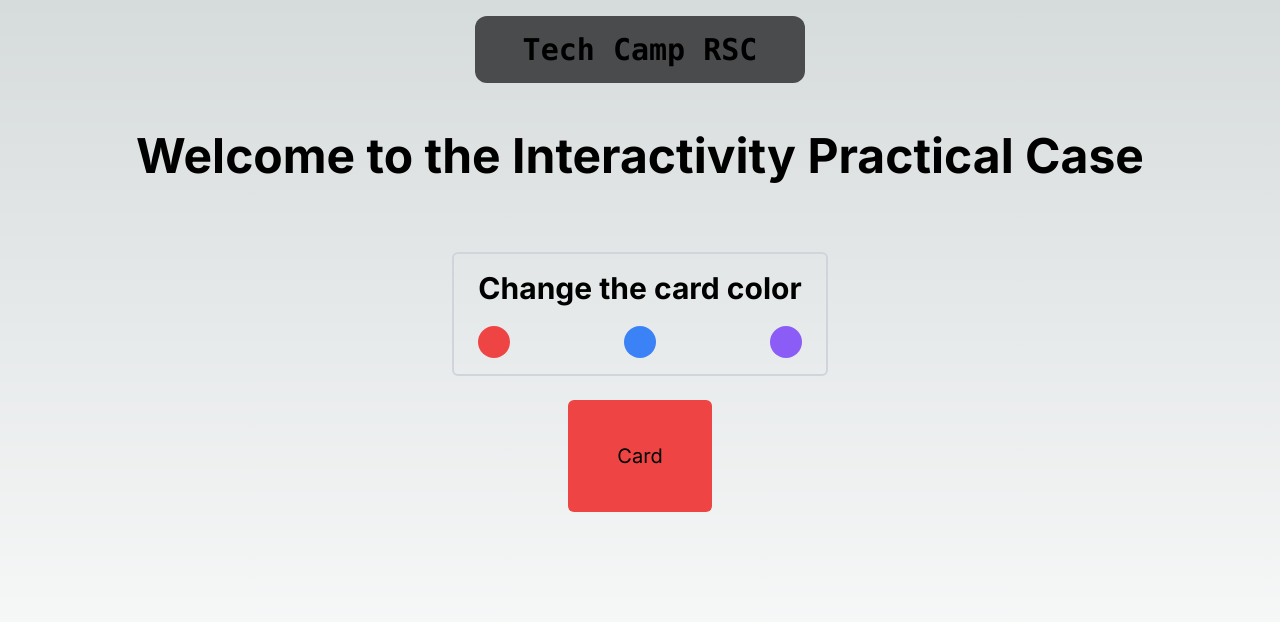
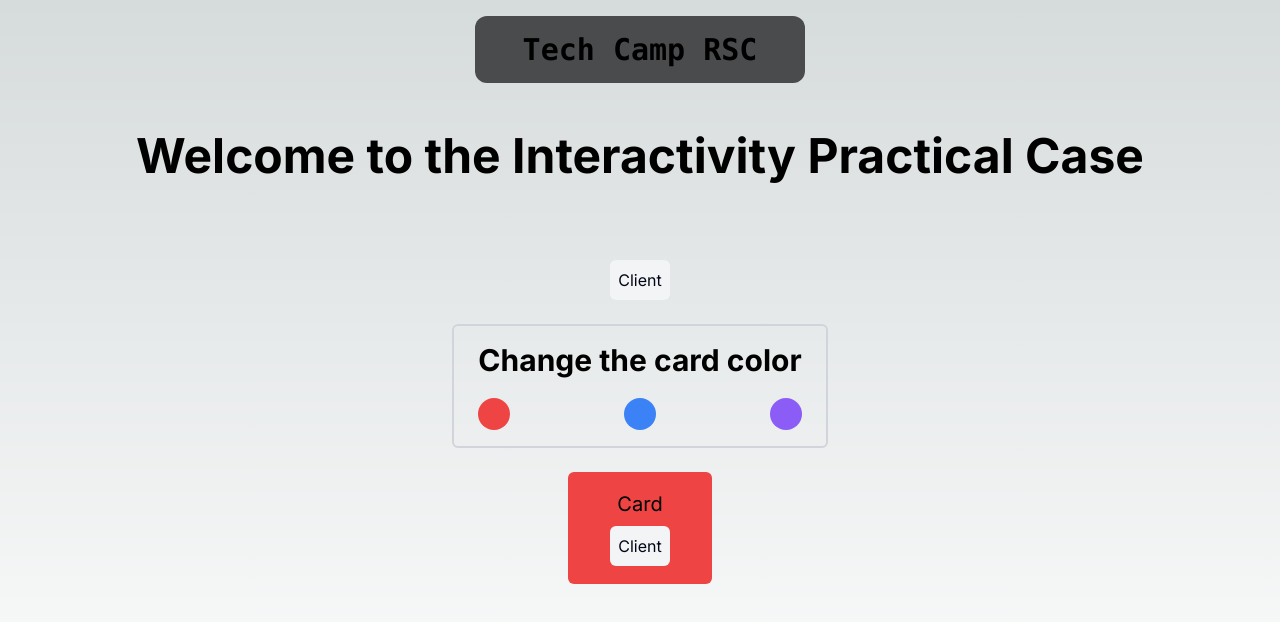
Before and after one commit to LorisQsd/Tech-Camp-RSC, a Next.js app: page /interactivity in a window 1280 px wide. Shown: the top 622 px of the page. Built offline with nearby package versions, Linux system fonts and the light colour scheme.

Commit message:
(interactivity): isolate the client boundary

```diff
--- /dev/null
+++ b/app/(main)/interactivity/_components/InteractivityClientComponent.tsx
@@ -0,0 +1,51 @@
+"use client";
+
+import { Colors } from "@/types/colors";
+import cn from "@/utils/cn";
+import { useState } from "react";
+import StandaloneChild from "./StandaloneChild";
+
+const InteractivityClientComponent = () => {
+  const [color, setColor] = useState<Colors>("red");
+
+  const handleButtonClick = (color: Colors) => () => setColor(color);
+
+  return (
+    <>
+      <article className="border-2 border-gray-300 rounded-md space-y-5 px-6 py-4">
+        <h2 className="text-3xl font-bold">Change the card color</h2>
+
+        <div className="flex justify-between">
+          <button
+            onClick={handleButtonClick("red")}
+            className="duration-150 hover:scale-110 rounded-full size-8 bg-red-500"
+          />
+          <button
+            onClick={handleButtonClick("blue")}
+            className="duration-150 hover:scale-110 rounded-full size-8 bg-blue-500"
+          />
+          <button
+            onClick={handleButtonClick("violet")}
+            className="duration-150 hover:scale-110 rounded-full size-8 bg-violet-500"
+          />
+        </div>
+      </article>
+      <div
+        className={cn(
+          "w-36 h-28 flex items-center justify-center rounded-md flex-col",
+          {
+            "bg-red-500": color === "red",
+            "bg-blue-500": color === "blue",
+            "bg-violet-500": color === "violet",
+          }
+        )}
+      >
+        <p className="text-xl">Card</p>
+        {/* Even if the StandaloneChild is server by default, it is evaluated as a client component because its parent (this component) uses the 'use client' directive. */}
+        <StandaloneChild />
+      </div>
+    </>
+  );
+};
+
+export default InteractivityClientComponent;
--- a/app/(main)/interactivity/page.tsx
+++ b/app/(main)/interactivity/page.tsx
@@ -1,54 +1,18 @@
-"use client";
-import { Colors } from "@/types/colors";
-import cn from "@/utils/cn";
-import { useState } from "react";
+import InteractivityClientComponent from "./_components/InteractivityClientComponent";
+import StandaloneChild from "./_components/StandaloneChild";
 
-// By adopting this approach to put a 'use client' directive at the top of the page, we'll force to hydrate all of our jsx element such as our main tag, h1 etc.
-// It is not recommanded at all and by doing this, we lose the advantage of React Server Component
-const Page = () => {
-  const [color, setColor] = useState<Colors>("red");
-
-  const handleColor = (color: Colors) => () => setColor(color);
-
-  return (
+// We can isolate our client boundary
+// Therefore, we'll be able to exclude our main and h1 tags of the hydration process and gain a little bit of js final bundle size
+const Page = () => (
   <main className="flex flex-col gap-6 items-center min-h-full w-full grow px-4">
     <h1 className="text-5xl font-bold py-12 text-center">
       Welcome to the Interactivity Practical Case
     </h1>
+    {/* As a proof, the standalone child stays server */}
+    <StandaloneChild />
 
-      <article className="border-2 border-gray-300 rounded-md space-y-5 px-6 py-4">
-        <h2 className="text-3xl font-bold">Change the card color</h2>
-
-        <div className="flex justify-between">
-          <button
-            onClick={handleColor("red")}
-            className="duration-150 hover:scale-110 rounded-full size-8 bg-red-500"
-          />
-          <button
-            onClick={handleColor("blue")}
-            className="duration-150 hover:scale-110 rounded-full size-8 bg-blue-500"
-          />
-          <button
-            onClick={handleColor("violet")}
-            className="duration-150 hover:scale-110 rounded-full size-8 bg-violet-500"
-          />
-        </div>
-      </article>
-
-      <div
-        className={cn(
-          "w-36 h-28 flex items-center justify-center rounded-md flex-col bg-zinc-800/80",
-          {
-            "bg-red-500": color === "red",
-            "bg-blue-500": color === "blue",
-            "bg-violet-500": color === "violet",
-          }
-        )}
-      >
-        <p className="text-xl">Card</p>
-      </div>
+    <InteractivityClientComponent />
   </main>
 );
-};
 
 export default Page;
```
Lines whose indentation alone changed are shown as unchanged.
